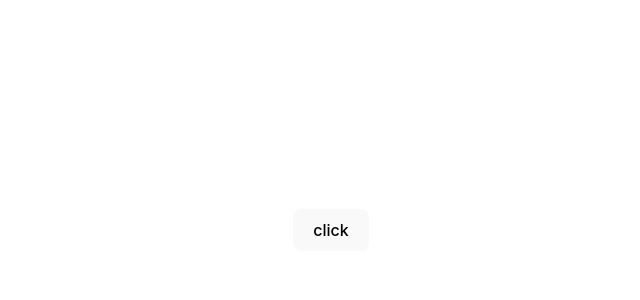
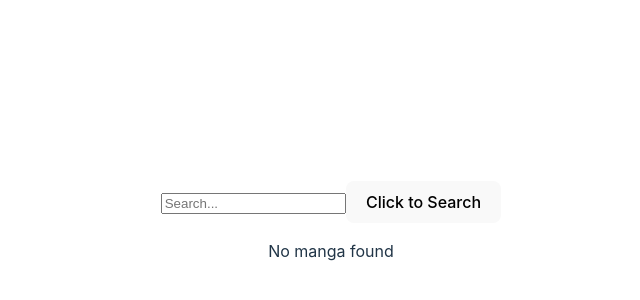
Before and after one commit to NOOB-3301/AnimeAppFrontEnd, a React (Vite) app: page / in a window 1280 px wide. Shown: the part 170-470 px from the top of the page, without its empty margins (309-949 px from the left). Built offline with nearby package versions, Linux system fonts and the light colour scheme.

Commit message:
check images

```diff
--- a/src/App.jsx
+++ b/src/App.jsx
@@ -1,38 +1,85 @@
-import { useState } from 'react';
+import { useEffect, useState } from 'react';
 import './App.css';
 import axios from 'axios';
 
+const manga_url = `https://manga-dex-api-server.vercel.app/api/v1/manga`;
+
 function App() {
-  const [images, setImages] = useState('');
-  const [clicked, setClicked] = useState(false);
+  const [search, setSearch] = useState('');
+  const [mangalist, setMangalist] = useState([]);
+  const [coverUrls, setCoverUrls] = useState({});
 
-  const handleClick = async () => {
-    setClicked(!clicked);
+  const fetchCoverImage = async (mangaId) => {
     try {
       const response = await axios.post(
         'https://manga-dex-api-image.vercel.app/proxy/mangadex-cover',
-        { mangaId: "8f3e1818-a015-491d-bd81-3addc4d7d56a" },
-        { responseType: 'blob' } // To handle image data correctly
+        { mangaId },
+        { responseType: 'blob' } // Handle image as a blob
       );
 
-      // Convert blob to URL for display
-      const imageUrl = URL.createObjectURL(response.data);
-      setImages(imageUrl);
+      // Convert blob to a URL
+      return URL.createObjectURL(response.data);
     } catch (error) {
-      console.error('Error fetching cover image:', error);
+      console.error(`Error fetching cover for mangaId ${mangaId}:`, error);
+      return null; // Return null if fetching fails
     }
   };
 
-  return clicked ? (
+  const handleClick = async () => {
+    try {
+      const resp = await axios.post(manga_url, { query: search });
+      const mangaData = resp.data.message.data;
+
+      setMangalist(mangaData);
+
+      // Fetch covers for each manga and map them by their ID
+      const covers = await Promise.all(
+        mangaData.map(async (manga) => {
+          const coverUrl = await fetchCoverImage(manga.id);
+          return { mangaId: manga.id, coverUrl };
+        })
+      );
+
+      // Convert to a lookup object for efficient rendering
+      const coverMap = covers.reduce((acc, curr) => {
+        if (curr.coverUrl) acc[curr.mangaId] = curr.coverUrl;
+        return acc;
+      }, {});
+
+      setCoverUrls(coverMap);
+    } catch (error) {
+      console.error('Error fetching manga list:', error);
+    }
+  };
+
+  return (
     <>
-      <div>hello</div>
-      <button onClick={handleClick}>hello</button>
-      {images && <img src={images} alt="Manga Cover" />}
-      <img src='https://uploads.mangadex.org/covers/8f3e1818-a015-491d-bd81-3addc4d7d56a/26dd2770-d383-42e9-a42b-32765a4d99c8.png' alt='hot link cover'/>
-      <img src="https://cmdxd98sb0x3yprd.mangadex.network/data/3d7805cecd4c06f8a94c59448ddcfb0c/U15-3a7a0a299f05f29dcfd4ed9ca93ee83b3a5c64dbebe35b9522f33941e8666fe5.png" alt="hot link chap" />
+      <input
+        type="text"
+        value={search}
+        onChange={(e) => setSearch(e.target.value)}
+        placeholder="Search..."
+      />
+      <button onClick={handleClick}>Click to Search</button>
+
+      <div>
+        {mangalist.length > 0 ? (
+          mangalist.map((manga) => (
+            <div key={manga.id} style={{ marginBottom: '20px' }}>
+              <img
+                src={coverUrls[manga.id] || ''}
+                alt={`${manga.attributes.title.en} cover`}
+                style={{ width: '150px', height: '200px' }}
+                onError={(e) => (e.target.src = 'placeholder-image-url')} // Fallback image if the URL fails
+              />
+              <div>{manga.attributes.title.en}</div>
+            </div>
+          ))
+        ) : (
+          <p>No manga found</p>
+        )}
+      </div>
     </>
-  ) : (
-    <button onClick={handleClick}>click</button>
   );
 }
 
```
